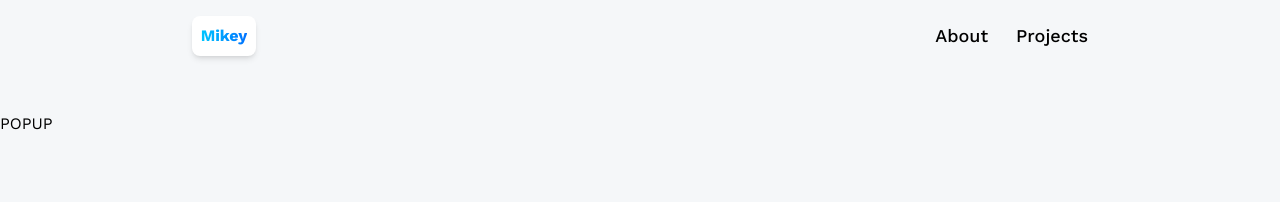
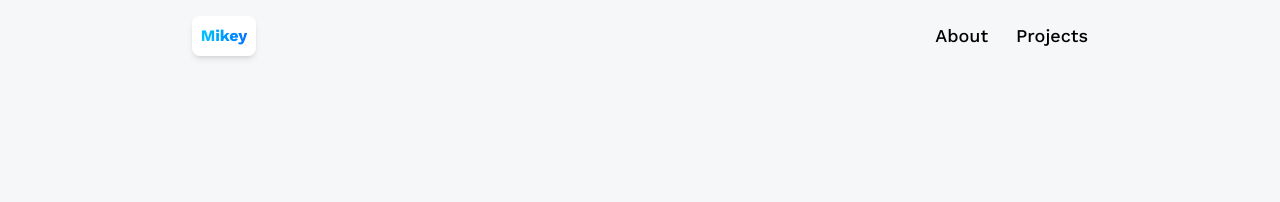
Before and after one commit to MikeyJinWei/react-3d-portfolio-vol.1, a React (Vite) app: page / in a window 1280 px wide. Shown: the top 202 px of the page. Built offline with nearby package versions, Linux system fonts and the light colour scheme.

Commit message:
build 3d model canvas, light effect

```diff
--- a/src/pages/Home.jsx
+++ b/src/pages/Home.jsx
@@ -1,9 +1,25 @@
-import React from 'react';
+import { Suspense } from 'react';
+import { Canvas } from '@react-three/fiber';
+import { Loader } from '@react-three/drei';
 
 const Home = () => {
   return (
+    /* <div className='absolute top-28 left-0 right-0 z-10 flex items-center justify-center'>
+        POPUP
+      </div> */
     <section className='w-full h-screen relative'>
-      <div className='absolute top-28 left-0 right-0 z-10'>POPUP</div>
+      <Canvas
+        className='w-full h-screen bg-transparent'
+        camera={{ near: 0.1, far: 1000 }}
+      >
+        <Suspense fallback={<Loader />}>
+          <directionalLight />
+          <ambientLight />
+          <pointLight />
+          <spotLight />
+          <hemisphereLight />
+        </Suspense>
+      </Canvas>
     </section>
   );
 };
```
